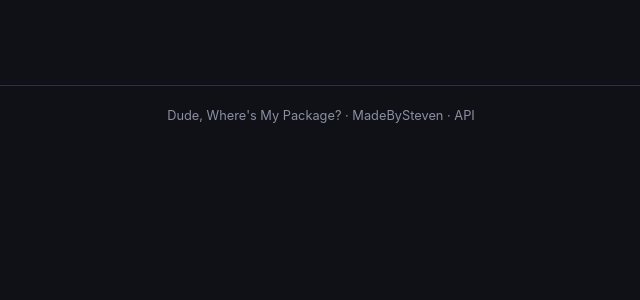
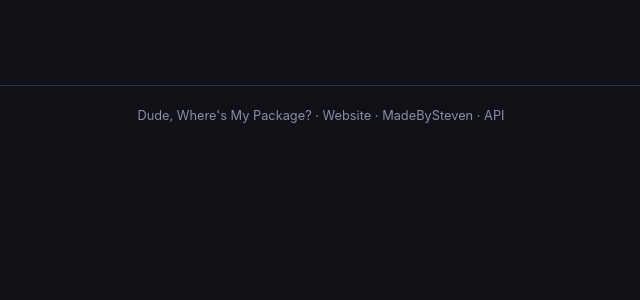
Before and after one commit to stevendejongnl/dude-wheres-my-package, a Python web app: template src/dwmp/templates/accounts.html in a window 1280 px wide. Shown: the part 362-662 px from the top of the page, without its empty margins (319-959 px from the left). Run offline with Jinja, Linux system fonts and the light colour scheme; the template is opened without the code that fills it, so the values that code supplies are empty.

Commit message:
feat: add GitHub Pages website links to footer, README, and extension
Co-Authored-By: Claude Opus 4.6 (1M context) <noreply@anthropic.com>

```diff
--- a/chrome-extension/popup/popup.html
+++ b/chrome-extension/popup/popup.html
@@ -96,6 +96,7 @@
     <!-- Footer -->
     <div class="footer">
       <a href="#" id="open-dashboard">Open Dashboard</a>
+      <a href="https://stevendejongnl.github.io/dude-wheres-my-package/" target="_blank">Website</a>
       <a href="#" id="disconnect">Disconnect</a>
     </div>
   </div>
--- a/src/dwmp/templates/base.html
+++ b/src/dwmp/templates/base.html
@@ -512,6 +512,8 @@
     <div class="container">
       <a href="https://github.com/stevendejongnl/dude-wheres-my-package" target="_blank">Dude, Where's My Package?</a>
       &middot;
+      <a href="https://stevendejongnl.github.io/dude-wheres-my-package/" target="_blank">Website</a>
+      &middot;
       <a href="https://www.madebysteven.nl" target="_blank">MadeBySteven</a>
       &middot;
       <a href="{{ base_path }}/docs" target="_blank">API</a>
```
Also changed, not shown: README.md.
